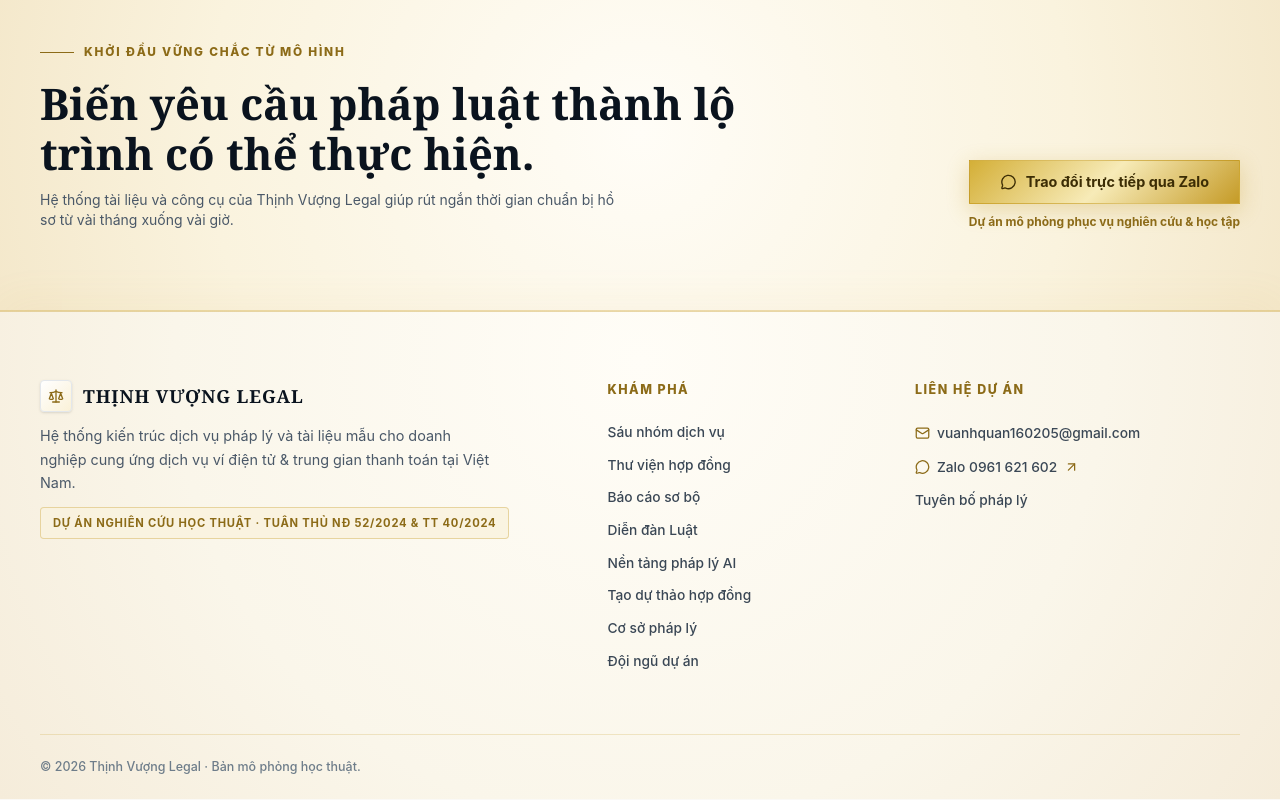
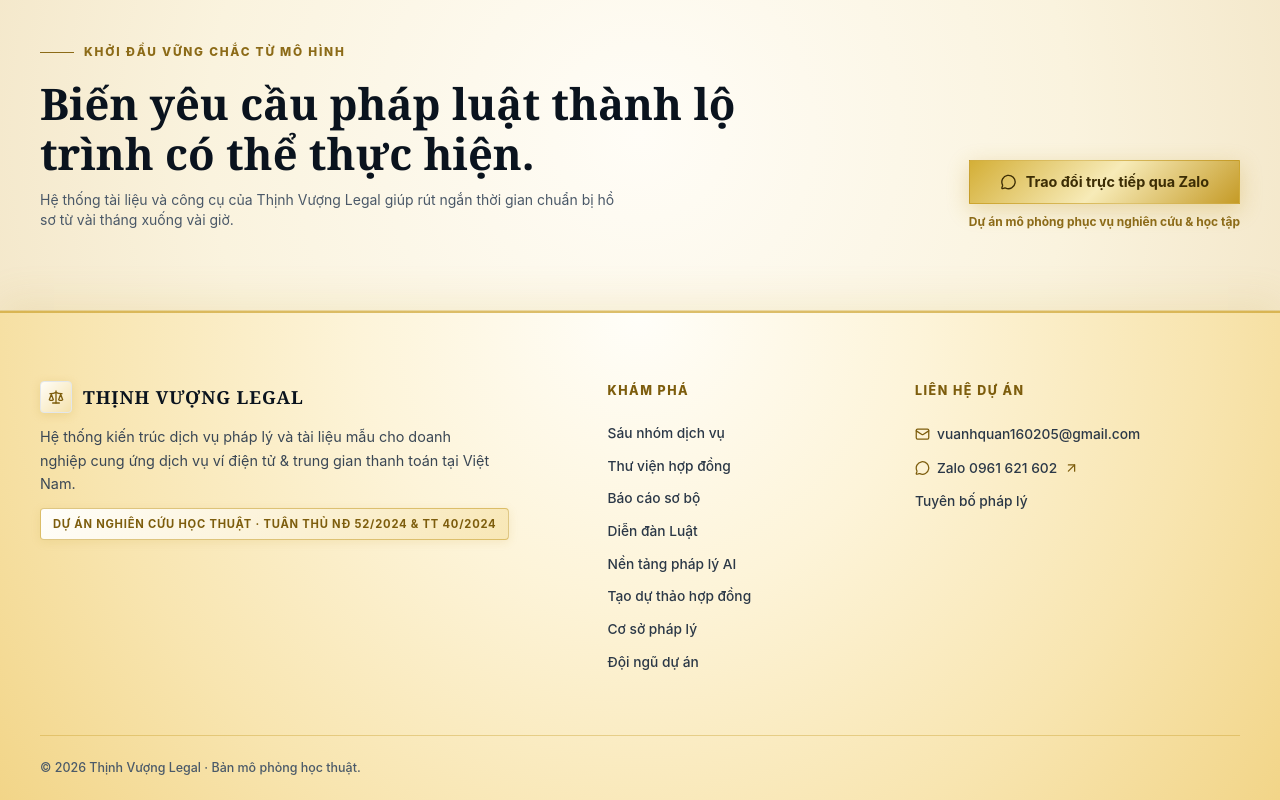
Before and after one commit to Wanglongbong/thinh-vuong-legal, a Next.js app: page / in a window 1280 px wide. Shown: the part 6161-6961 px from the top of the page. Built offline with nearby package versions, Linux system fonts and the light colour scheme; no server answers.

Commit message:
Refine footer gold styling

```diff
--- a/app/globals.css
+++ b/app/globals.css
@@ -610,22 +610,22 @@
 
 .site-footer {
   padding-top: 68px;
-  color: #4A5868;
-  background: radial-gradient(circle at 50% 10%, #FFFDF7 0%, #FAF6EA 60%, #F5ECDA 100%);
-  border-top: 1.5px solid rgba(197, 155, 39, 0.35);
-  box-shadow: 0 -10px 40px rgba(197, 155, 39, 0.06);
+  color: #3A4755;
+  background: radial-gradient(circle at 50% 0%, #FFFEF9 0%, #FDF4D9 35%, #F8E5B0 70%, #F2D588 100%);
+  border-top: 2px solid rgba(197, 155, 39, 0.55);
+  box-shadow: 0 -12px 35px rgba(197, 155, 39, 0.12);
 }
 .footer-grid { display: grid; grid-template-columns: 1.5fr .7fr 1fr; gap: 80px; padding-bottom: 56px; }
 .footer-brand { display: flex; align-items: center; gap: 11px; color: #0A131E; font-family: var(--heading); letter-spacing: .08em; }
-.footer-brand svg { color: #8C6B18; }
-.footer-grid > div:first-child p { max-width: 460px; font-size: .9rem; color: #4A5868; }
-.footer-disclaimer { display: inline-flex; margin-top: 12px; padding: 6px 12px; border: 1px solid rgba(197, 155, 39, 0.35); color: #8C6B18; background: rgba(250, 243, 222, 0.85); font-size: .7rem; font-weight: 700; text-transform: uppercase; letter-spacing: .07em; border-radius: 4px; }
-.footer-grid h2 { color: #8C6B18; font-size: .78rem; font-weight: 800; letter-spacing: .12em; text-transform: uppercase; margin: 0 0 15px; }
+.footer-brand svg { color: #7D5D0D; }
+.footer-grid > div:first-child p { max-width: 460px; font-size: .9rem; color: #3A4755; }
+.footer-disclaimer { display: inline-flex; margin-top: 12px; padding: 6px 12px; border: 1.5px solid rgba(197, 155, 39, 0.55); color: #7D5D0D; background: linear-gradient(135deg, #FFFEFA 0%, #F8E7B6 100%); font-size: .7rem; font-weight: 750; text-transform: uppercase; letter-spacing: .07em; border-radius: 4px; box-shadow: 0 2px 10px rgba(197, 155, 39, 0.15); }
+.footer-grid h2 { color: #7D5D0D; font-size: .78rem; font-weight: 800; letter-spacing: .12em; text-transform: uppercase; margin: 0 0 15px; }
 .footer-grid > div:not(:first-child) { display: flex; flex-direction: column; align-items: flex-start; }
-.footer-grid a { display: inline-flex; align-items: center; gap: 7px; font-size: .86rem; font-weight: 550; color: #3A4755; margin: 5px 0; transition: all .2s ease; }
-.footer-grid a:hover { color: #8C6B18; transform: translateX(3px); }
-.footer-grid a svg { width: 15px; flex: 0 0 auto; color: #8C6B18; }
-.copyright { padding: 22px 0; border-top: 1px solid rgba(197, 155, 39, 0.22); font-size: .78rem; color: #6E7D8A; font-weight: 500; }
+.footer-grid a { display: inline-flex; align-items: center; gap: 7px; font-size: .86rem; font-weight: 550; color: #2B3847; margin: 5px 0; transition: all .2s ease; }
+.footer-grid a:hover { color: #7D5D0D; transform: translateX(3px); }
+.footer-grid a svg { width: 15px; flex: 0 0 auto; color: #7D5D0D; }
+.copyright { padding: 22px 0; border-top: 1.5px solid rgba(197, 155, 39, 0.38); font-size: .78rem; color: #4B5A69; font-weight: 550; }
 
 .ai-trigger { position: fixed; right: 22px; bottom: 22px; z-index: 45; min-height: 48px; padding: 0 20px; border: 1.5px solid var(--gold); background: linear-gradient(135deg, #FFFDF7 0%, #FAF2DC 100%); color: #684F0E; font-weight: 700; display: inline-flex; align-items: center; gap: 8px; box-shadow: 0 10px 30px rgba(197, 155, 39, 0.25); cursor: pointer; border-radius: 100px; transition: all .25s ease; }
 .ai-trigger:hover { background: var(--gold-gradient); color: #2A1F04; box-shadow: 0 14px 35px rgba(197, 155, 39, 0.38); transform: translateY(-2px); }
--- a/components/site-footer.tsx
+++ b/components/site-footer.tsx
@@ -7,8 +7,8 @@
       <div className="site-shell footer-grid">
         <div>
           <div className="footer-brand">
-            <span className="w-8 h-8 rounded border border-[#c59b27] bg-gradient-to-br from-white to-[#FAF1D7] grid place-items-center text-[#8C6B18] shadow-sm">
-              <Scale className="w-4 h-4 text-[#8C6B18]" />
+            <span className="w-8 h-8 rounded border border-[#c59b27] bg-gradient-to-br from-[#FFFDF7] to-[#F5E2AC] grid place-items-center text-[#7D5D0D] shadow-[0_2px_10px_rgba(197,155,39,0.22)]">
+              <Scale className="w-4 h-4 text-[#7D5D0D]" />
             </span>
             <span className="text-[#0A131E] font-serif text-lg tracking-wider font-semibold">THỊNH VƯỢNG LEGAL</span>
           </div>
```
